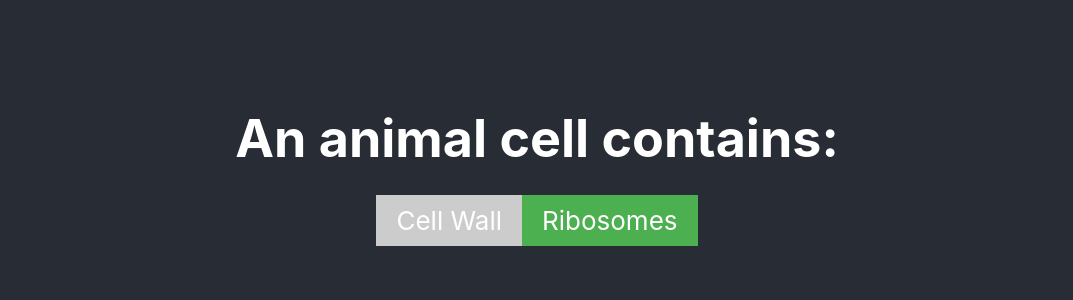
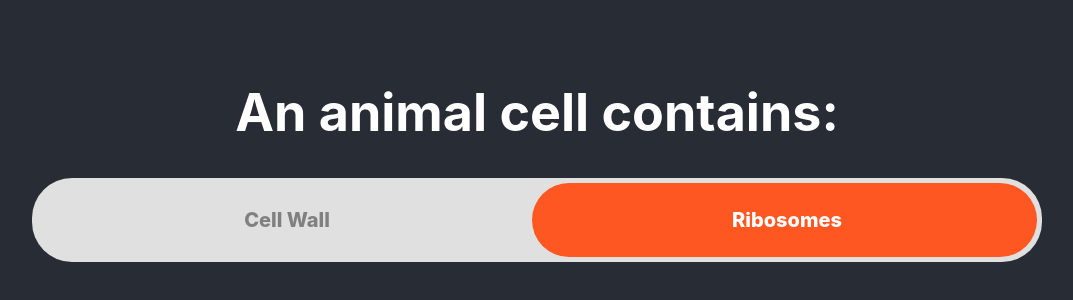
Before and after one commit to arooj-ilyas/seneca-frontend-task, a React (Create React App) app: page / in a window 1280 px wide. Shown: the part 246-546 px from the top of the page, without its empty margins (103-1176 px from the left). Built offline with nearby package versions, Linux system fonts and the light colour scheme.

Commit message:
STYLED toggle option 1

```diff
--- a/src/components/ToggleSwitch/ToggleSwitch.css
+++ b/src/components/ToggleSwitch/ToggleSwitch.css
@@ -1,23 +1,55 @@
-.container {
-  text-align: center;
+/* Toggle switch container styling */
+.toggle-container {
+  display: inline-flex;
+  align-items: center;
+  background-color: #e0e0e0;
+  border-radius: 40px;
+  padding: 5px;
+  position: relative;
+  width: 1000px;
 }
 
-.toggle-switch {
-  display: inline-flex;
+/* Toggle switch option label styling */
+.toggle-labels {
+  flex: 1;
+  text-align: center;
+  font-size: 20px;
+  font-weight: 800;
+  padding: 25px 0;
+  cursor: pointer;
+  color: grey;
 }
 
+/* Styling for the selected option */
+.selected {
+  background-color: #ff5722;
+  border-radius: 40px;
+  position: absolute;
+  top: 5px;
+  bottom: 5px;
+  width: 50%;
+  transition: left 0.3s;
+}
+
+/* Option for left position */
+.selected.left {
+  left: 5px;
+}
+
+/* Option for right position */
+.selected.right {
+  left: calc(50% - 5px);
+}
+
+/* Hide radio input */
 input[type="radio"] {
   display: none;
 }
 
-label {
-  cursor: pointer;
-  padding: 10px 20px;
-  background-color: #ccc;
-  transition: background-color 0.5s;
-}
-
-input[type="radio"]:checked + label {
-  background-color: #4caf50;
+/* Selected text styling */
+.selected-text.active {
+  position: relative;
+  text-align: center;
+  z-index: 1;
   color: white;
 }
--- a/src/components/ToggleSwitch/ToggleSwitch.tsx
+++ b/src/components/ToggleSwitch/ToggleSwitch.tsx
@@ -5,6 +5,7 @@ interface ToggleSwitchOption {
   label: string;
   value: string;
 }
+
 interface ToggleSwitchProps {
   options: ToggleSwitchOption[];
   name: string;
@@ -18,9 +19,11 @@ const ToggleSwitch: React.FC<ToggleSwitchProps> = ({
   initialValue,
   onChange,
 }) => {
-  const [selectedValue, setSelectedValue] = useState(initialValue);
-  const handleChange = (event: React.ChangeEvent<HTMLInputElement>) => {
-    const value = event.target.value;
+  const [selectedValue, setSelectedValue] = useState(
+    initialValue || options[0].value
+  );
+
+  const handleChange = (value: string) => {
     setSelectedValue(value);
     if (onChange) {
       onChange(value);
@@ -28,20 +31,28 @@ const ToggleSwitch: React.FC<ToggleSwitchProps> = ({
   };
 
   return (
-    <div className="container">
-      <div className="toggle-switch">
+    <div>
+      <div className="toggle-container">
+        <div
+          className={`selected ${
+            selectedValue === options[0].value ? "left" : "right"
+          }`}
+        ></div>
+
         {options.map((option) => (
-          <div key={option.value}>
-            <input
-              type="radio"
-              id={option.value}
-              name={name}
-              value={option.value}
-              checked={selectedValue === option.value}
-              onChange={handleChange}
-            />
-            <label htmlFor={option.value}>{option.label}</label>
-          </div>
+          <label
+            key={option.value}
+            className="toggle-labels"
+            onClick={() => handleChange(option.value)}
+          >
+            <span
+              className={`selected-text ${
+                selectedValue === option.value ? "active" : ""
+              }`}
+            >
+              {option.label}
+            </span>
+          </label>
         ))}
       </div>
     </div>
```
